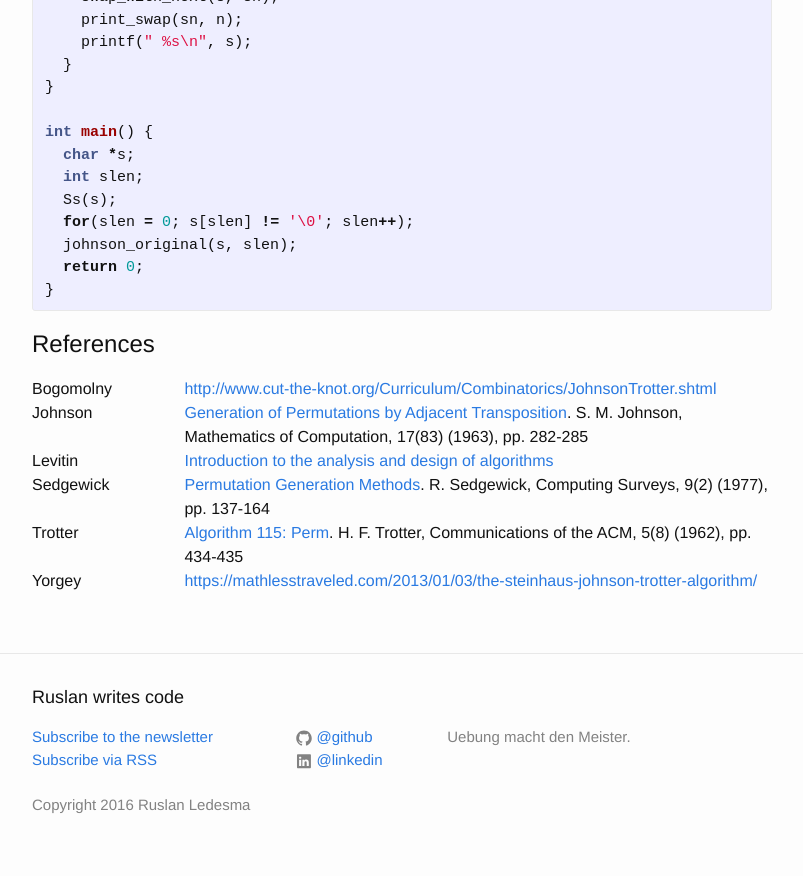
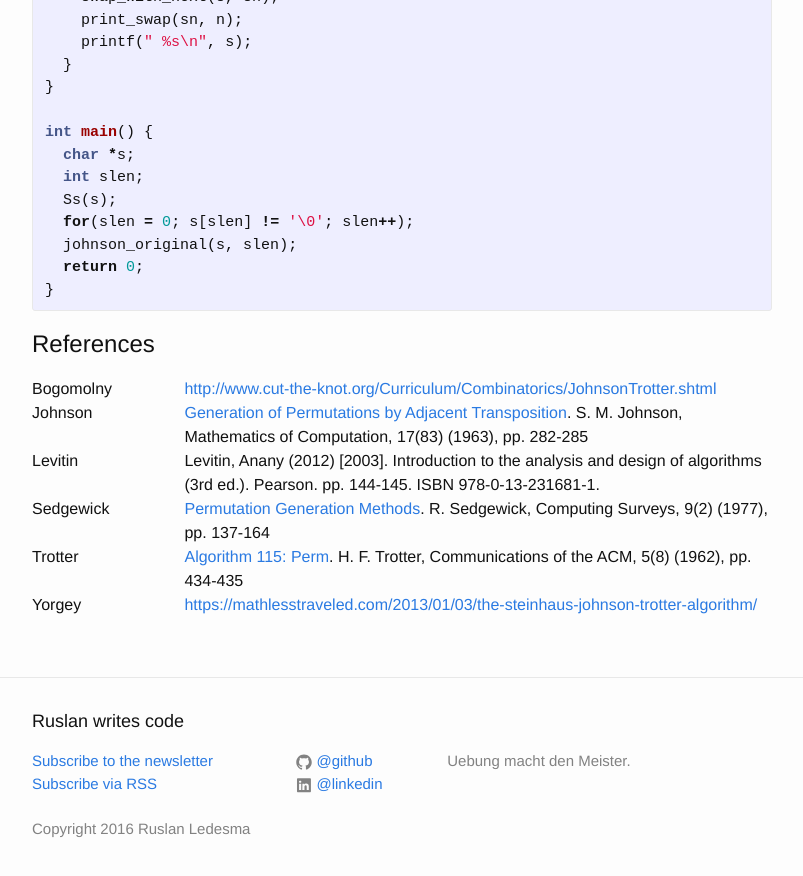
Before and after one commit to mrrusof/mrrusof.github.io, a Jekyll site: the page built from _posts/2016-06-18-how-does-johnson-trotter-work.markdown, in a window 1280 px wide and 900 px high, scrolled down 13455 px. Shown: the top 876 px of the window, without its empty margins (238-1041 px from the left). Built offline with Jekyll 4.4.1, drawn with Linux system fonts in a browser that asks for light colours; formulas are drawn with MathJax 3.

Commit message:
WIP How does Johnson-Trotter algorithm work?

```diff
--- a/_posts/2016-06-18-how-does-johnson-trotter-work.markdown
+++ b/_posts/2016-06-18-how-does-johnson-trotter-work.markdown
@@ -666,7 +666,7 @@ int main() {
     Levitin
   </dt>
   <dd>
-    <a href="https://www.google.com.mx/webhp?sourceid=chrome-instant&ion=1&espv=2&ie=UTF-8#q=introduction%20to%20the%20design%20and%20analysis%20of%20algorithms">Introduction to the analysis and design of algorithms</a>
+    Levitin, Anany (2012) [2003]. Introduction to the analysis and design of algorithms (3rd ed.). Pearson. pp. 144-145. ISBN 978-0-13-231681-1.
   </dd>
   <dt id="sedgewick">
     Sedgewick
```
